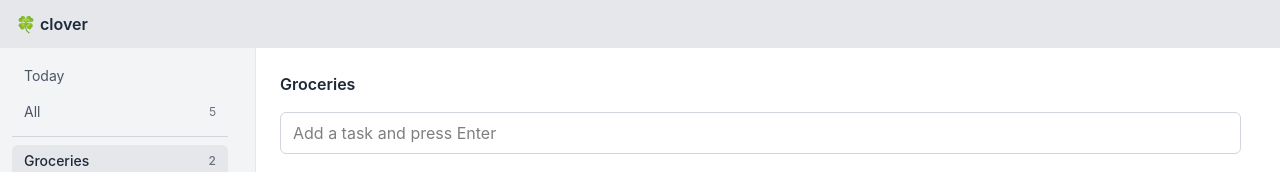
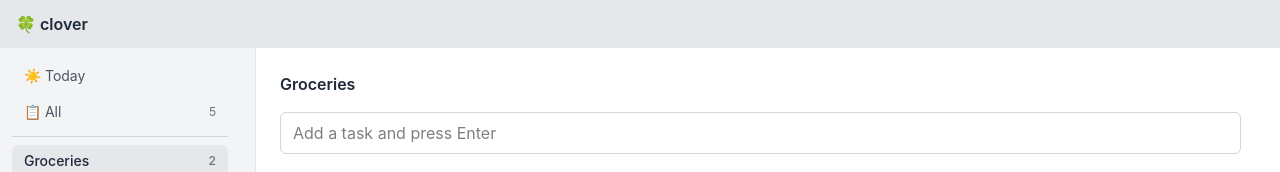
Before and after one commit to willdufault/clover, a React (Vite) app: page / in a window 1280 px wide. Shown: the top 172 px of the page. Built offline with nearby package versions, Linux system fonts and the light colour scheme.

Commit message:
feat: add emojis to Today and All list names
Co-Authored-By: Claude Sonnet 5.5 <noreply@anthropic.com>

```diff
--- a/src/components/Sidebar.tsx
+++ b/src/components/Sidebar.tsx
@@ -51,7 +51,7 @@ export default function Sidebar({
         onClick={() => onSelectView(ALL_VIEW_ID)}
         className={navRowClass(viewId === ALL_VIEW_ID, false)}
       >
-        <span>All</span>
+        <span>📋 All</span>
         <Count count={visibleTasks(tasks, ALL_VIEW_ID).length} />
       </div>
       <hr className="my-1 border-gray-300" />
--- a/src/components/TodayRow.tsx
+++ b/src/components/TodayRow.tsx
@@ -22,7 +22,7 @@ export function TodayRow({
       onClick={onClick}
       className={navRowClass(selected, dragOver)}
     >
-      <span>Today</span>
+      <span>☀️ Today</span>
       <Count count={count} />
     </div>
   )
```
Also changed, not shown: 1 other file (tests, documents, lock files or other folders).
